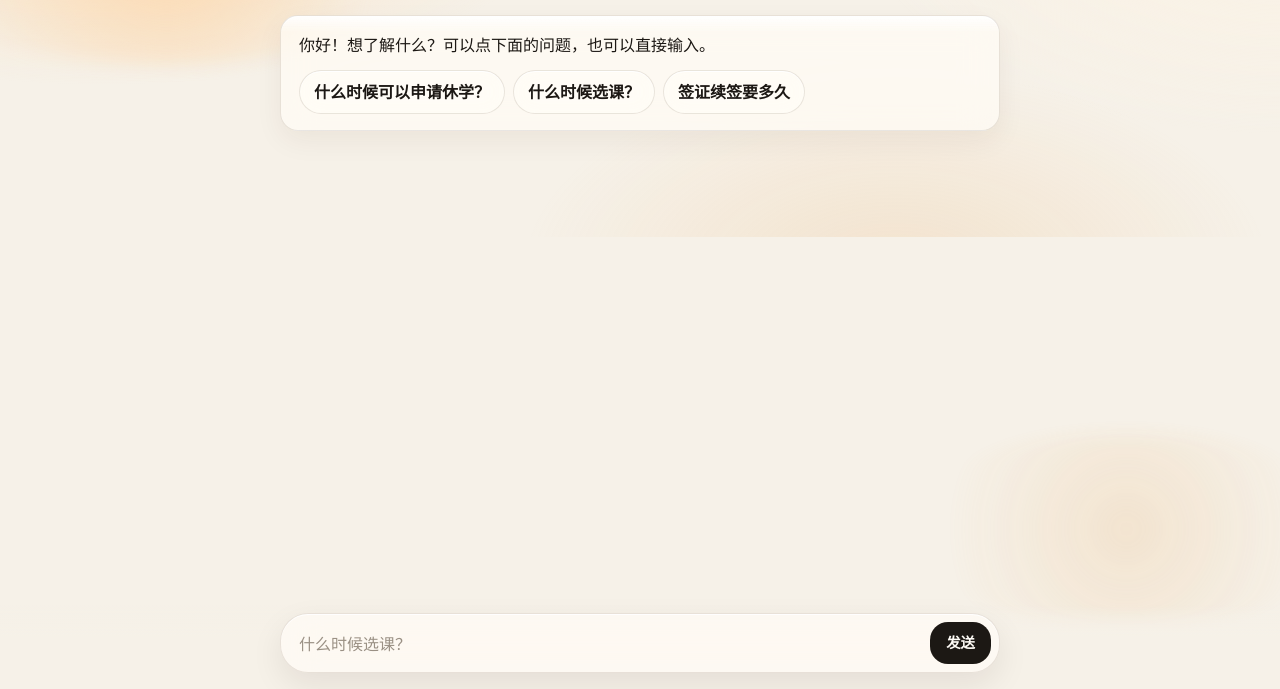
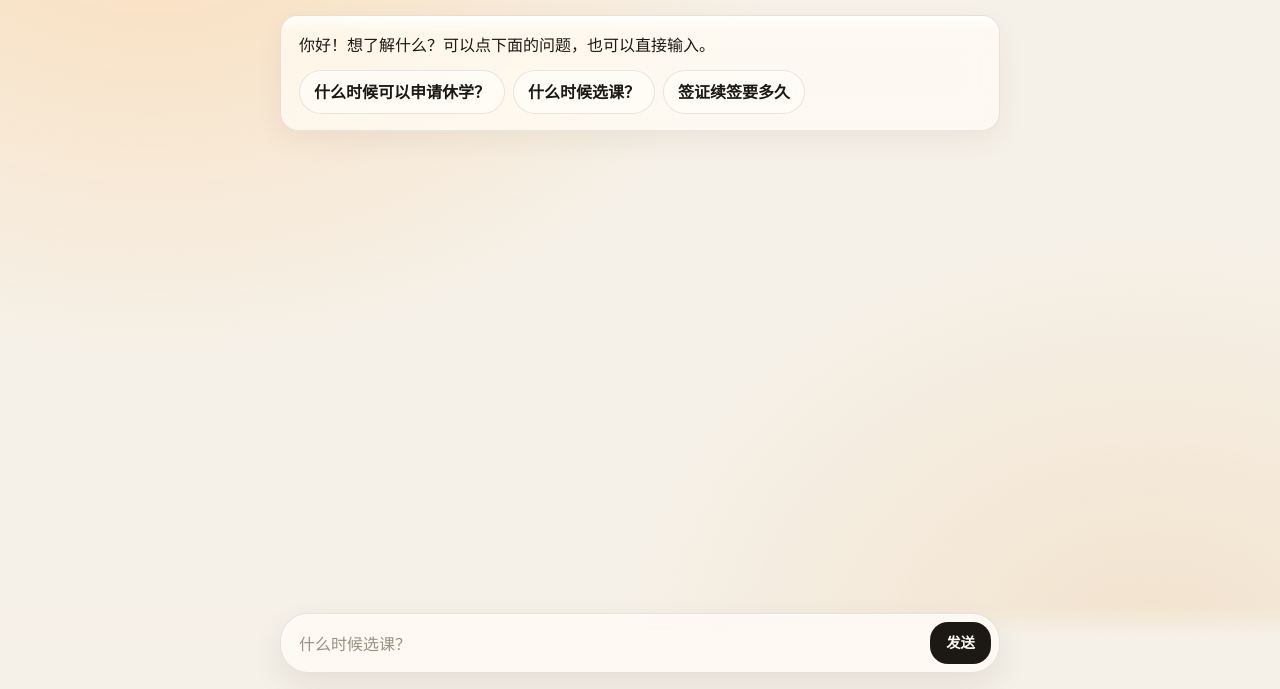
Before and after one commit to MacShi716/kyungnam-faq-qa, a website: page index.html in a window 1280 px wide. Shown: the part 111-800 px from the top of the page. Drawn offline with Linux system fonts and the light colour scheme.

Commit message:
배경의 가로 경계와 모서리 얼룩을 없앱니다
Co-authored-by: MacShi <MacShi716@users.noreply.github.com>

```diff
--- a/index.html
+++ b/index.html
@@ -131,46 +131,29 @@ html, body {
   margin: 0;
   min-height: 100%;
   color: var(--ink);
-  background: var(--bg);
   transition: background-color .18s var(--ease), color .18s var(--ease);
   font-family: "Pretendard", "Noto Sans KR", "PingFang SC", "Hiragino Sans GB", "Microsoft YaHei", "Segoe UI", sans-serif;
   -webkit-font-smoothing: antialiased;
   text-rendering: optimizeLegibility;
 }
+html { background: var(--bg); }
 body {
+  min-height: 100dvh;
   padding: 24px 18px 176px;
   overflow-x: hidden;
   overflow-anchor: none;
+  background: transparent;
+}
+.fx {
+  position: fixed;
+  inset: 0;
+  pointer-events: none;
+  z-index: 0;
   background:
-    radial-gradient(720px 320px at 8% -8%, var(--ambient-a), transparent 70%),
-    radial-gradient(640px 360px at 100% 0%, var(--ambient-b), transparent 68%),
-    radial-gradient(520px 280px at 70% 110%, var(--ambient-c), transparent 72%),
-    var(--bg);
-}
-.fx { position: fixed; inset: 0; pointer-events: none; z-index: 0; overflow: hidden; }
+    radial-gradient(70vmax 52vmax at 12% 0%, var(--ambient-a), transparent 70%),
+    radial-gradient(58vmax 46vmax at 90% 96%, var(--ambient-c), transparent 72%);
+}
 #aurora { display: none; }
-.fx::before,
-.fx::after {
-  content: "";
-  position: absolute;
-  border-radius: 50%;
-  filter: blur(8px);
-}
-.fx::before {
-  width: 42vw;
-  height: 28vh;
-  left: -8vw;
-  top: -6vh;
-  background: radial-gradient(circle, var(--ambient-a), transparent 70%);
-}
-.fx::after {
-  width: 36vw;
-  height: 24vh;
-  right: -6vw;
-  bottom: 8vh;
-  background: radial-gradient(circle, var(--ambient-c), transparent 72%);
-  opacity: 0.9;
-}
 .wrap, .dock { position: relative; z-index: 1; }
 .wrap { max-width: 720px; margin: 0 auto; }
 header.top {
```
Also changed, not shown: tests/page.spec.mjs (+1 -1 lines).
